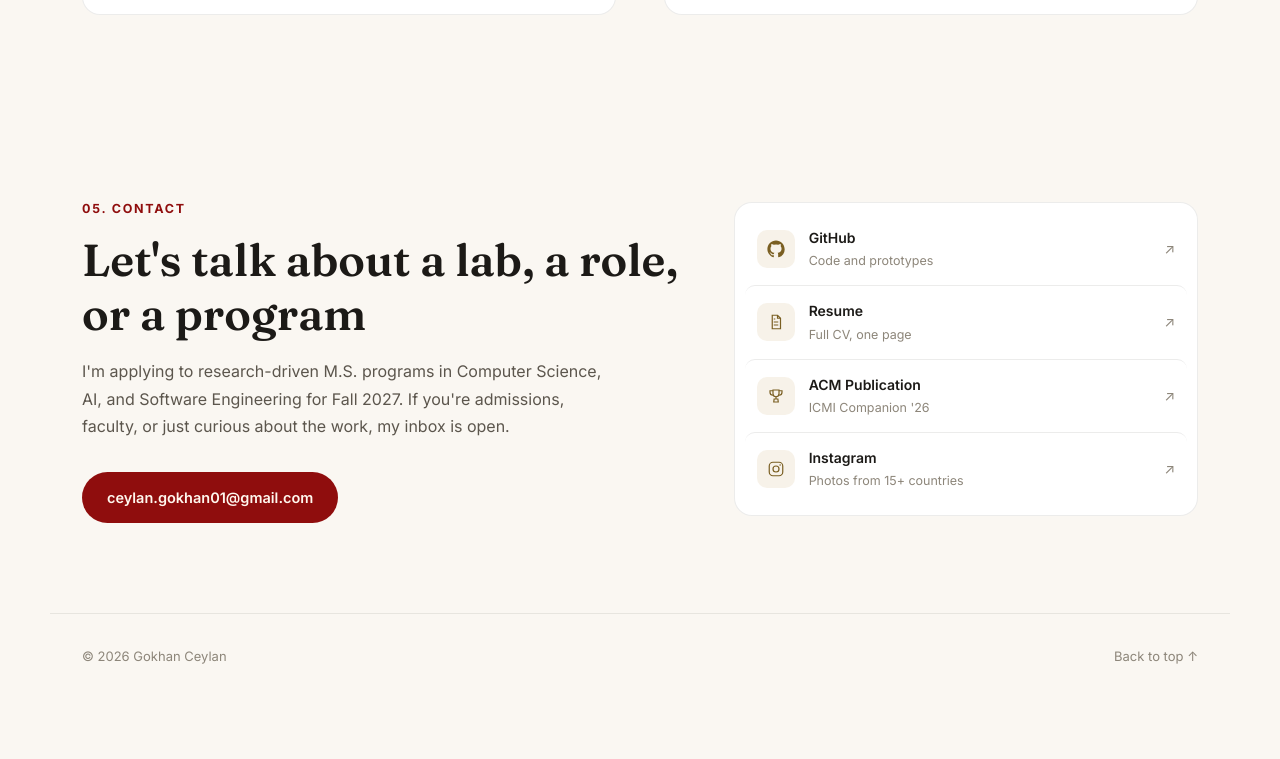
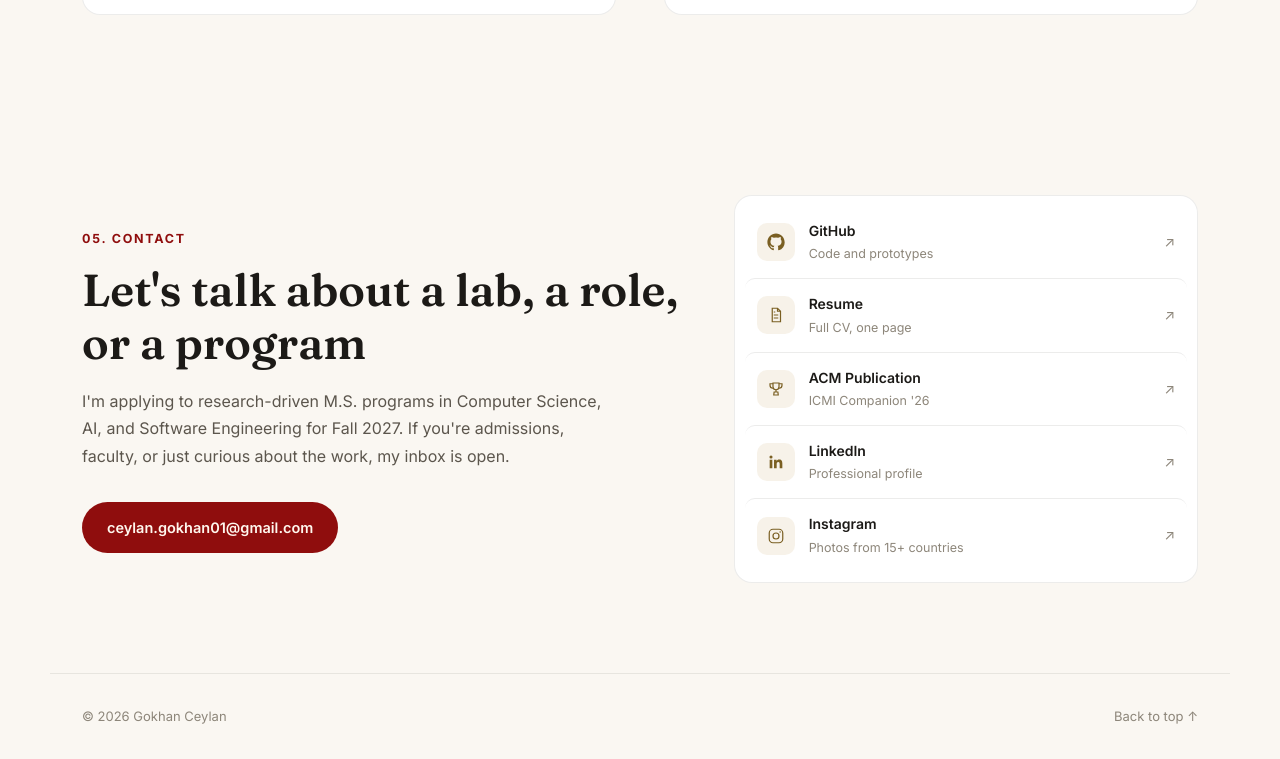
Before and after one commit to GokhanCey/gokhancey.github.io, a plain HTML site: page index.html in a window 1280 px wide. Shown: the part 5716-6475 px from the top of the page. Before the commit the page ends 6415 px from the top, so only its background shows below. Drawn offline with Linux system fonts and the light colour scheme.

Commit message:
Add LinkedIn to contact section

```diff
--- a/index.html
+++ b/index.html
@@ -297,6 +297,11 @@
             <span class="contact-row-text"><strong>ACM Publication</strong><span>ICMI Companion '26</span></span>
             <span class="contact-row-arrow">↗</span>
           </a>
+          <a href="https://www.linkedin.com/in/gokhanceylan/" target="_blank" rel="noopener" class="contact-row">
+            <span class="contact-row-icon"><svg viewBox="0 0 24 24" fill="currentColor"><path d="M20.45 20.45h-3.55v-5.57c0-1.33-.02-3.03-1.85-3.03-1.85 0-2.14 1.44-2.14 2.94v5.66H9.36V9h3.41v1.56h.05c.47-.9 1.63-1.85 3.36-1.85 3.6 0 4.27 2.37 4.27 5.45v6.29ZM5.34 7.43a2.06 2.06 0 1 1 0-4.12 2.06 2.06 0 0 1 0 4.12ZM7.12 20.45H3.56V9h3.56v11.45Z"/></svg></span>
+            <span class="contact-row-text"><strong>LinkedIn</strong><span>Professional profile</span></span>
+            <span class="contact-row-arrow">↗</span>
+          </a>
           <a href="https://www.instagram.com/gokhanceyn/" target="_blank" rel="noopener" class="contact-row">
             <span class="contact-row-icon"><svg viewBox="0 0 24 24" fill="none" stroke="currentColor" stroke-width="1.6"><rect x="3" y="3" width="18" height="18" rx="5"/><circle cx="12" cy="12" r="4"/><circle cx="17.5" cy="6.5" r="1" fill="currentColor" stroke="none"/></svg></span>
             <span class="contact-row-text"><strong>Instagram</strong><span>Photos from 15+ countries</span></span>
```
